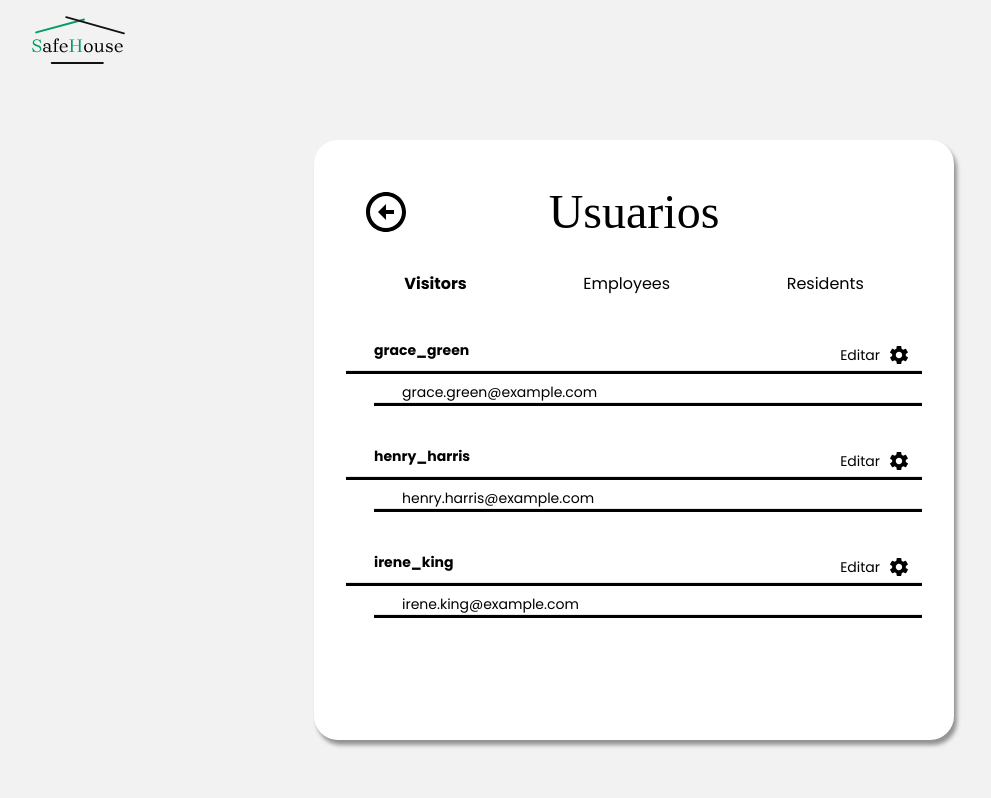
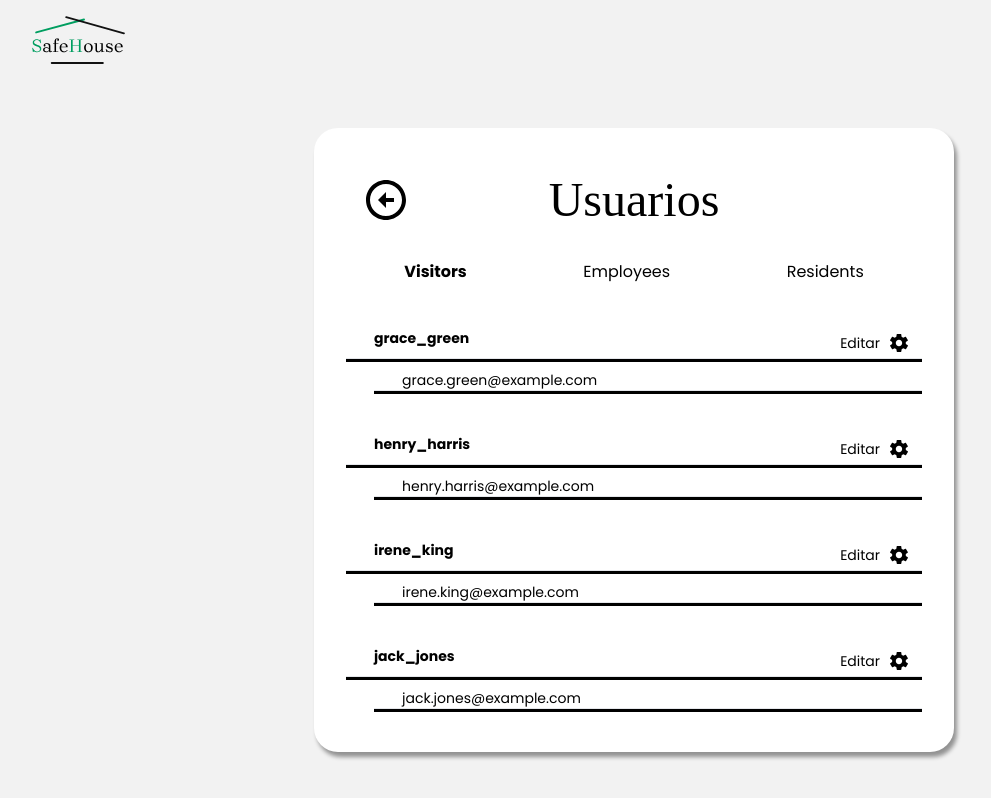
Before and after one commit to Fabio-Alfredo/deploy_definit, a React (Vite) app in the folder safeHouse-frontEnd/: page / in a window 1280 px wide. Shown: the whole page, without its empty margins (6-997 px from the left). Built offline with nearby package versions, Linux system fonts and the light colour scheme; a web font is replaced by a local one.

Commit message:
Add: ajust heigth of list :wrench:

```diff
--- a/safeHouse-frontEnd/src/components/ListViewComponents/ListContainer.jsx
+++ b/safeHouse-frontEnd/src/components/ListViewComponents/ListContainer.jsx
@@ -37,15 +37,15 @@ const ListContainer = () => {
         getHouse();
     }, [])
 
-
+    // h-[515px] sm:h-[590px] md:h-[500px] lg:h-[570px]
 
     return (
-        <div className="flex-col m:h-3/4 md:h-5/6 h-[100%] ">
+        <div className="flex flex-col justify-center h-fit">
             <div className="list-header">
                 <TabOpt toggle={toggle} setToggle={setToggle} />
             </div>
 
-            <div className="overflow-y-auto sm:h-3/4 md:h-5/6 h-5/6" id="scroll-container">
+            <div className="overflow-y-auto max-h-[50vh] " id="scroll-container">
                 {toggle === 1 && (
                     <div id="visitors">
                         {users.filter(user => user.rol ==='user' ).map((user) => (
--- a/safeHouse-frontEnd/src/components/adminHousesComponents/UserEmailList.jsx
+++ b/safeHouse-frontEnd/src/components/adminHousesComponents/UserEmailList.jsx
@@ -19,7 +19,7 @@ const UserEmailList = ({ users }) => {
                 <p className="pl-14 pt-2">
                     {user.email}
                 </p>
-                <hr className='npm ml-7  bg-black  sm:h-1 h-[0%] mb-8' />
+                <hr className=' ml-7  bg-black  sm:h-1 h-[0%] mb-8' />
                 </li>
             ))}
         </ul>
--- a/safeHouse-frontEnd/src/page/ListView.jsx
+++ b/safeHouse-frontEnd/src/page/ListView.jsx
@@ -8,11 +8,9 @@ const ListView = () => {
         <>
             <Header />
             <div className='bg-color-primary w-full flex-col h-[90vh] flex justify-center items-center'>
-                <div className='w-11/12 lg:w-3/4 md:w-3/4 md:h-5/6 xl:w-1/2 bg-white sm:h-3/4 h-[90%] shadow-2xl br-20 p-8  rounded-3xl'>
+                <div className='w-11/12 lg:w-3/4 md:w-3/4 xl:w-1/2 bg-white h-fit shadow-2xl br-20 p-8  rounded-3xl'>
                     <Navigation title={"Usuarios"} />
-                    <div className=" sm:h-3/4 md:h-5/6 h-5/6">
-                        <ListContainer />
-                    </div>
+                    <ListContainer />
                 </div>
             </div>
 
```
